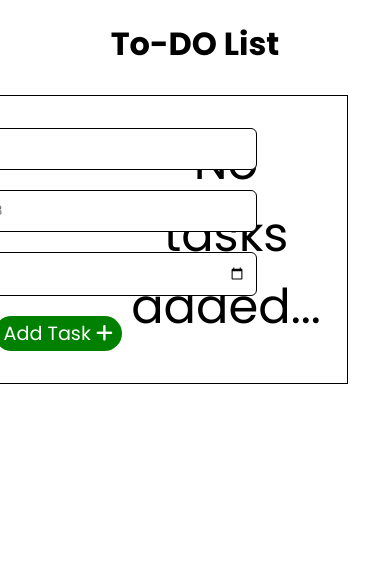
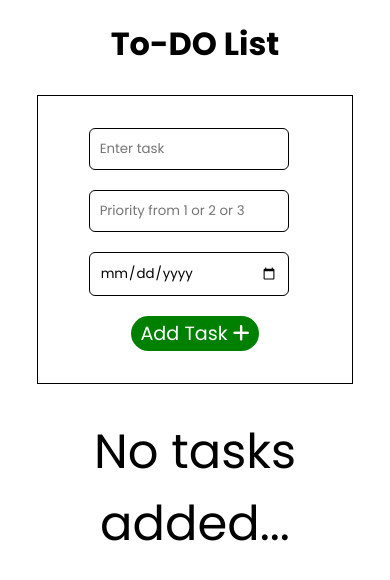
Before and after one commit to Deepak6204/octanet_september, a plain HTML site: page task 2/index.html in a window 390 px wide. Drawn offline with nearby package versions, Linux system fonts and the light colour scheme.

Commit message:
Add files via upload

```diff
--- a/task 2/style.css
+++ b/task 2/style.css
@@ -104,5 +104,13 @@ input{
 }
 
 
+@media screen and (max-width: 600px) {
+    .main{
+        flex-direction: column;
+    }
 
-/* add task */
+    .form{
+        position: relative;
+        width: 100%;
+    }
+}
```
